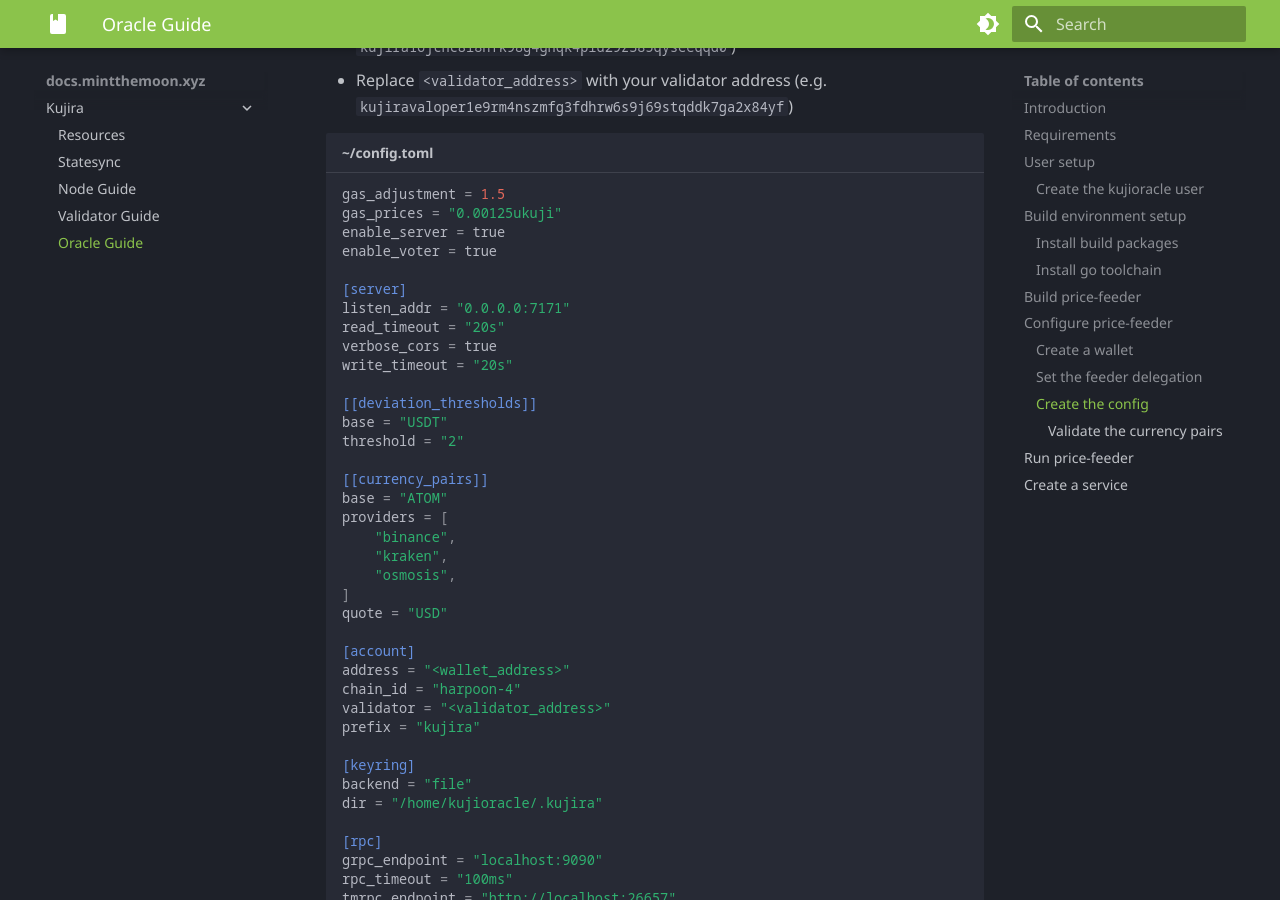
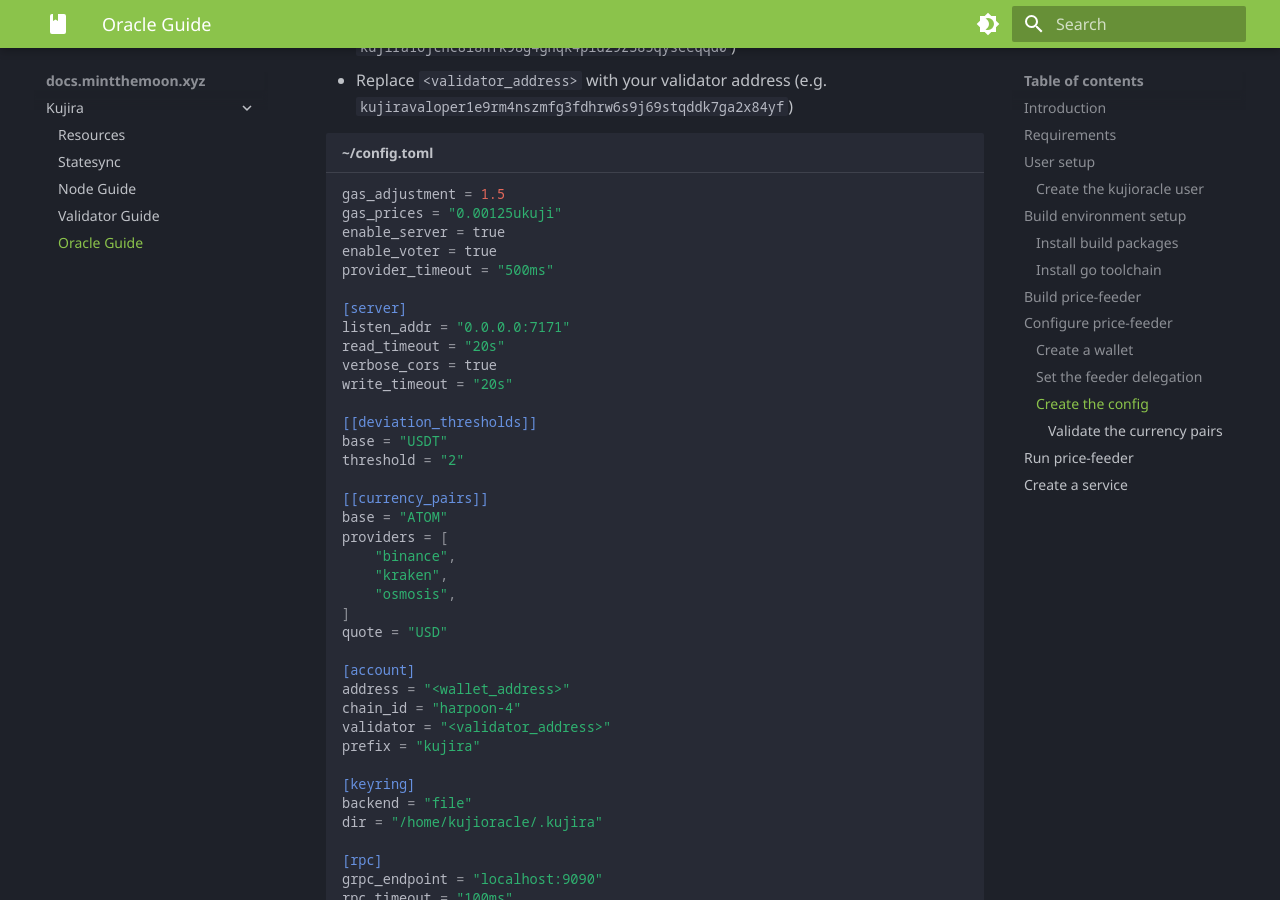
Before and after one commit to mintthemoon/mintwiki, an MkDocs documentation site: the page built from docs/kujira/oracle-guide.md, in a window 1280 px wide and 900 px high, scrolled down 3088 px. Built offline with MkDocs 1.6.1 and Material for MkDocs 9.7.7, drawn with Linux system fonts in a browser that asks for light colours.

Commit message:
add oracle provider timeout config

```diff
--- a/docs/kujira/oracle-guide.md
+++ b/docs/kujira/oracle-guide.md
@@ -126,6 +126,7 @@ sudo su -l kujioracle
     gas_prices = "0.00125ukuji"
     enable_server = true
     enable_voter = true
+    provider_timeout = "500ms"
 
     [server]
     listen_addr = "0.0.0.0:7171"
```
